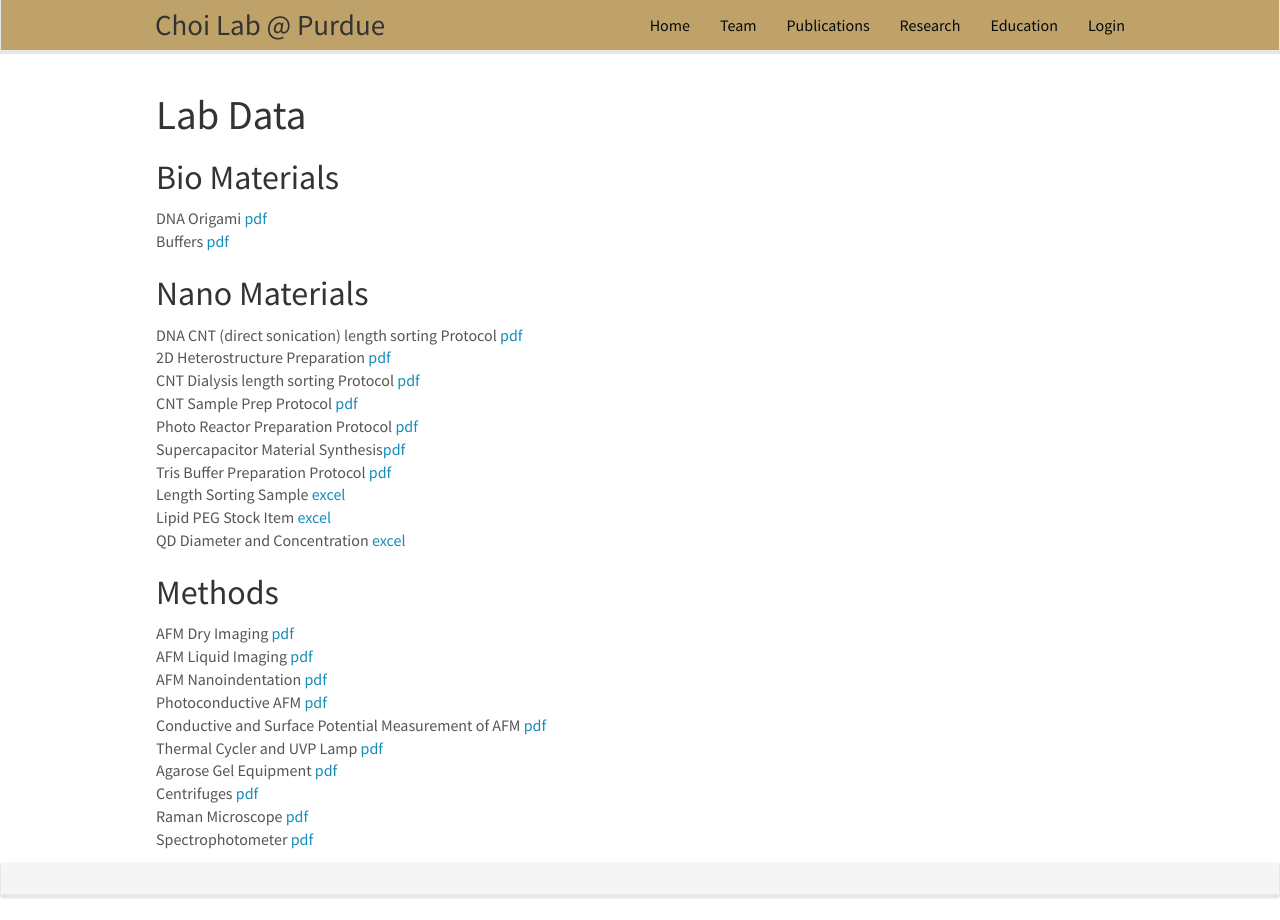
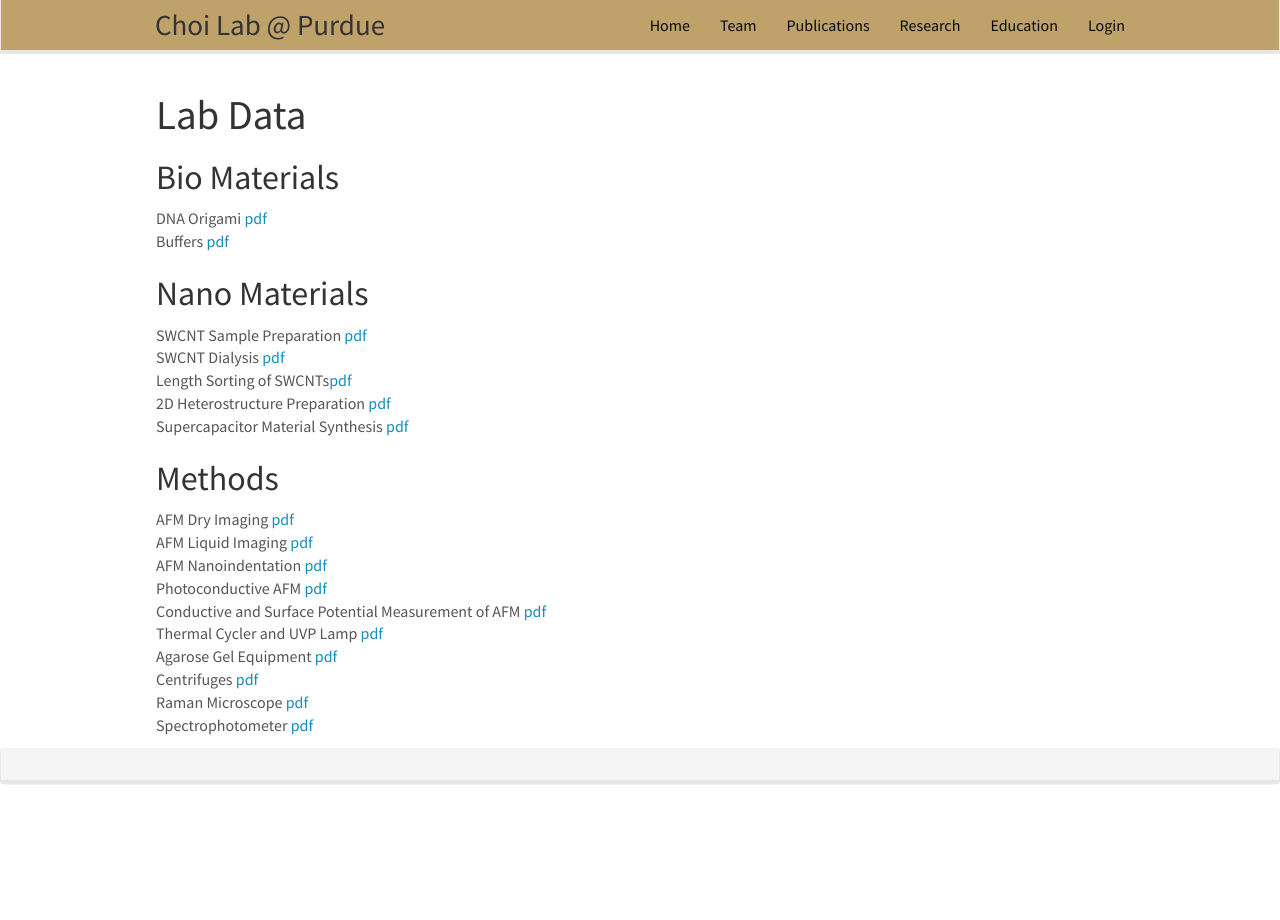
Before and after one commit to choidnalab/choidnalab.github.io, a Jekyll site: the page built from _pages/labdata.md, in a window 1280 px wide. Built offline with Jekyll 4.4.1, drawn with Linux system fonts in a browser that asks for light colours; nearby versions of some CDN libraries.

Commit message:
Update labdata.md

```diff
--- a/_pages/labdata.md
+++ b/_pages/labdata.md
@@ -13,16 +13,11 @@ DNA Origami <a href="{{ site.url }}{{ site.baseurl }}/images/labdata/1_1_dna_ori
 Buffers <a href="{{ site.url }}{{ site.baseurl }}/images/labdata/1_2_buffers.pdf">pdf</a><br>
 
 ## Nano Materials
-DNA CNT (direct sonication) length sorting Protocol <a href="{{ site.url }}{{ site.baseurl }}/images/labdata/DNA_CNT_direct_sonication_length_sorting_Protocol.pdf">pdf</a><br>
-2D Heterostructure Preparation <a href="{{ site.url }}{{ site.baseurl }}/images/labdata/2D_Heterostructure_Preparation.pdf">pdf</a><br>
-CNT Dialysis length sorting Protocol <a href="{{ site.url }}{{ site.baseurl }}/images/labdata/CNT_Dialysis_length_sorting_Protocol.pdf">pdf</a><br>
-CNT Sample Prep Protocol <a href="{{ site.url }}{{ site.baseurl }}/images/labdata/CNT_Sample_Prep_Protocol.pdf">pdf</a><br>
-Photo Reactor Preparation Protocol <a href="{{ site.url }}{{ site.baseurl }}/images/labdata/Photo_Reactor_Preparation_protocol.pdf">pdf</a><br>
-Supercapacitor Material Synthesis<a href="{{ site.url }}{{ site.baseurl }}/images/labdata/Supercapacitor.pdf">pdf</a><br>
-Tris Buffer Preparation Protocol <a href="{{ site.url }}{{ site.baseurl }}/images/labdata/Tris_Buffer_Preparation_Protocol.pdf">pdf</a><br>
-Length Sorting Sample <a href="{{ site.url }}{{ site.baseurl }}/images/labdata/Length_sorting_sample.xlsx">excel</a><br>
-Lipid PEG Stock Item <a href="{{ site.url }}{{ site.baseurl }}/images/labdata/Lipid_PEG_Stock_Item.xlsx">excel</a><br>
-QD Diameter and Concentration <a href="{{ site.url }}{{ site.baseurl }}/images/labdata/QD_diameter_and_concentration.xlsx">excel</a>
+SWCNT Sample Preparation <a href="{{ site.url }}{{ site.baseurl }}/images/labdata/2_1_cnt_sample_preparation.pdf">pdf</a><br>
+SWCNT Dialysis <a href="{{ site.url }}{{ site.baseurl }}/images/labdata/2_2_swcnt_dialysis.pdf">pdf</a><br>
+Length Sorting of SWCNTs<a href="{{ site.url }}{{ site.baseurl }}/images/labdata/2_3_length_sorting.pdf">pdf</a><br>
+2D Heterostructure Preparation <a href="{{ site.url }}{{ site.baseurl }}/images/labdata/2_4_2d_heterostructure_preparation.pdf">pdf</a><br>
+Supercapacitor Material Synthesis <a href="{{ site.url }}{{ site.baseurl }}/images/labdata/2_5_supercapacitor.pdf">pdf</a><br>
 
 ## Methods
 AFM Dry Imaging <a href="{{ site.url }}{{ site.baseurl }}/images/labdata/3_2_afm_dry_imaging.pdf">pdf</a><br>
```
